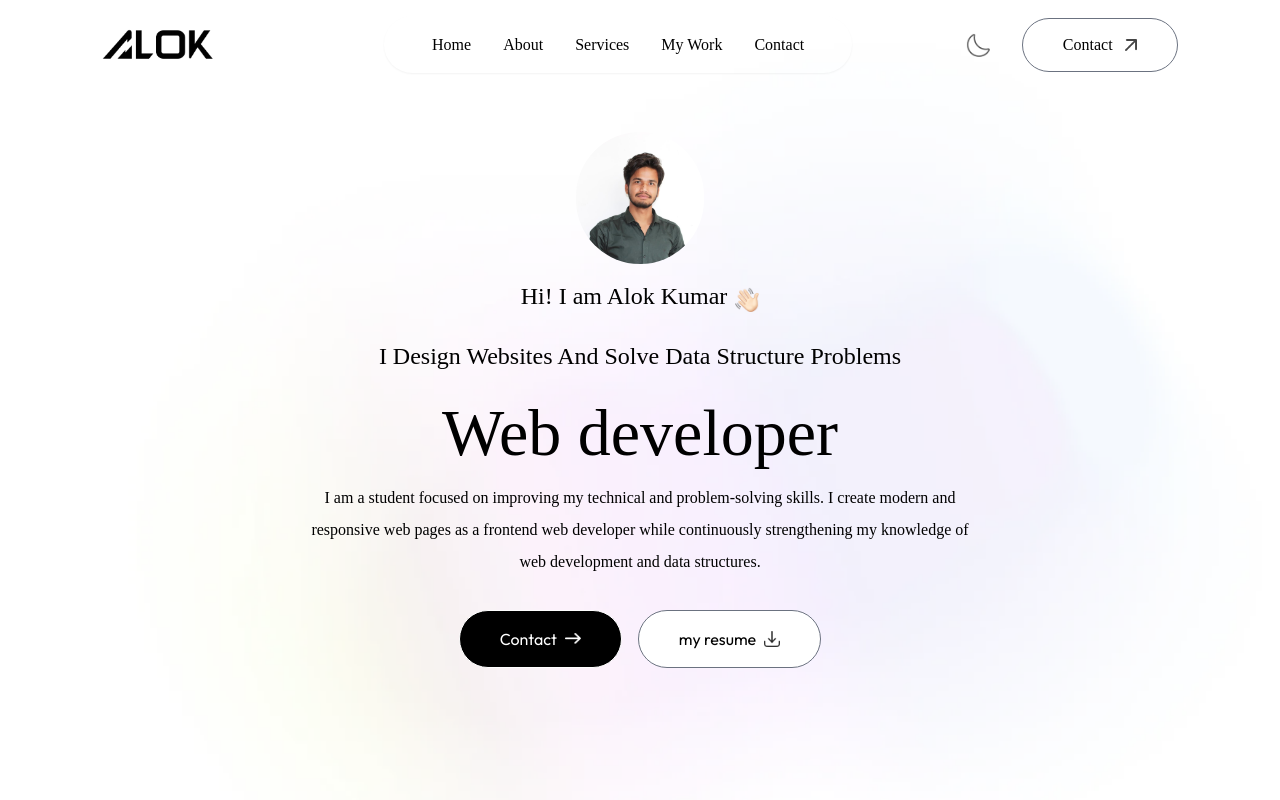
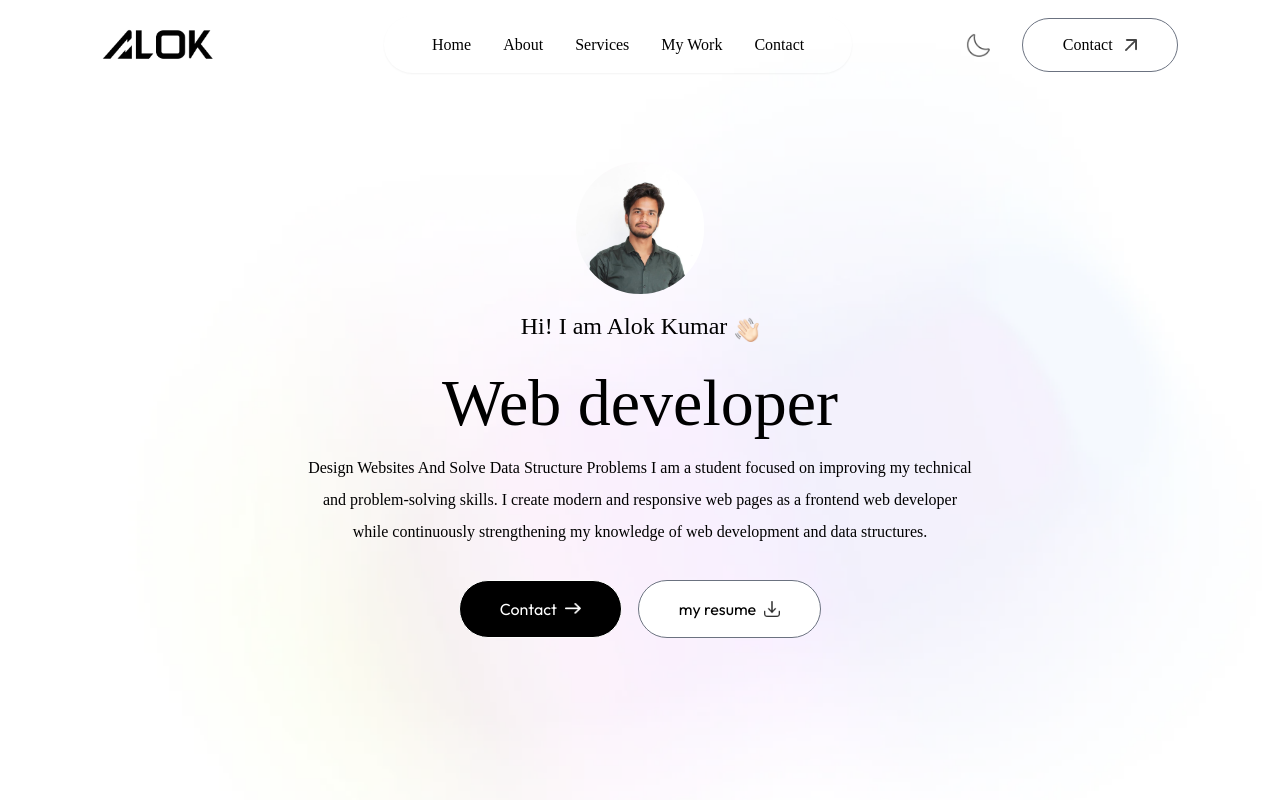
Before and after one commit to SiLEnT-24/webfolio, a Next.js app: page / in a window 1280 px wide. Shown: the top 800 px of the page. Built offline with nearby package versions, Linux system fonts and the light colour scheme; a web font is replaced by a local one.

Commit message:
Remove redundant subtitle from Header component and enhance main title for clarity

```diff
--- a/app/components/Header.jsx
+++ b/app/components/Header.jsx
@@ -22,13 +22,6 @@ const Header = () =>{
                 Hi! I am Alok Kumar <Image src={assets.hand_icon} alt=""
                 className='w-6' /></motion.h3>
 
-                <motion.h6
-                initial={{y: -20, opacity: 0}}
-                whileInView={{y: 0, opacity: 1}}
-                transition ={{duration: 0.7, delay:0.4}}
-                className='flex items-end gap-2 text-xl md:text-2xl mb-3 font-Ovo'>
-                I Design Websites And Solve Data Structure Problems</motion.h6>
-
                 <motion.h1
                 initial={{y: -30, opacity: 0}}
                 whileInView={{y: 0, opacity: 1}}
@@ -41,6 +34,7 @@ const Header = () =>{
                 whileInView={{ opacity: 1}}
                 transition ={{duration: 0.6, delay:0.7}}
                 className='max-w-2xl mx-auto font-Ovo'>
+                     Design Websites And Solve Data Structure Problems
                      I am a student focused on improving my technical and problem-solving skills.
                      I create modern and responsive web pages as a frontend web developer while continuously
                      strengthening my knowledge of web development and data structures.
```
